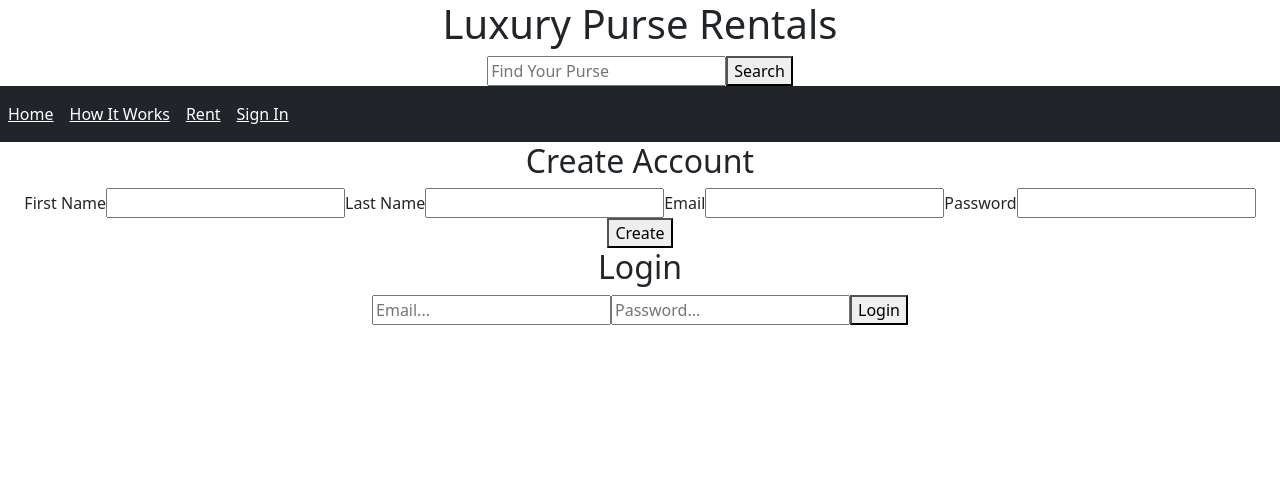
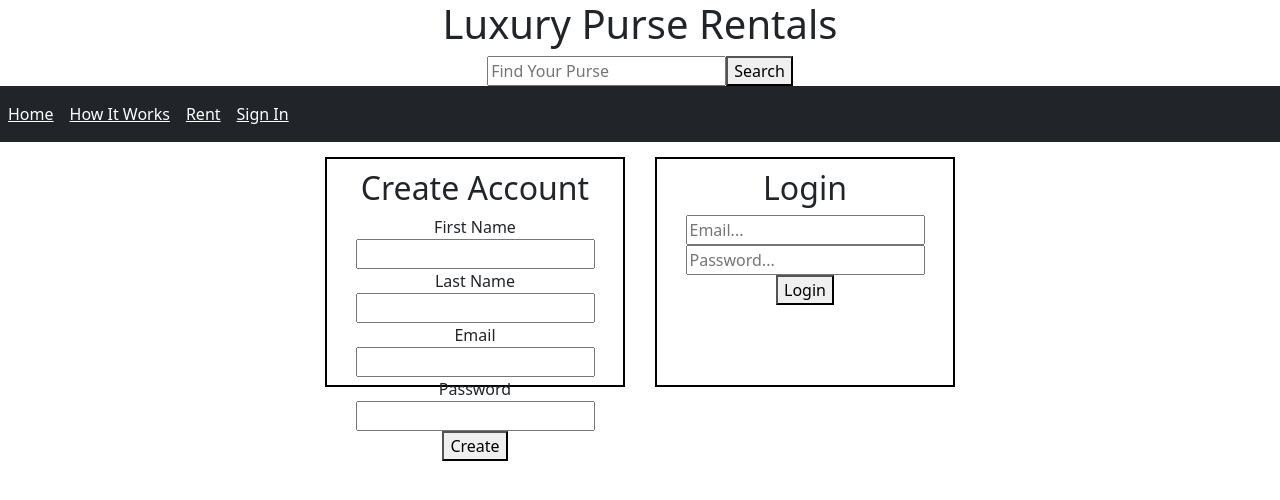
Before and after one commit to Raya-Sodwilai/rental-ui, a React (Create React App) app: page /signin in a window 1280 px wide. Shown: the top 500 px of the page. Built offline with nearby package versions, Linux system fonts and the light colour scheme; no server answers.

Commit message:
add styling to signin page

```diff
--- a/src/App.css
+++ b/src/App.css
@@ -11,3 +11,34 @@
   white-space: nowrap;
   width: 1px;
 }
+
+.create-account {
+  border: 2px solid rgb(0, 0, 0);
+  padding: 10px;
+  background-color: rgb(255, 255, 255);
+  display: block;
+  margin: 15px;
+  width: 300px;
+  height: 230px;
+  box-sizing: border-box;
+  float: left;
+}
+
+.login {
+  border: 2px solid rgb(0, 0, 0);
+  padding: 10px;
+  background-color: rgb(255, 255, 255);
+  display: block;
+  margin: 15px;
+  width: 300px;
+  height: 230px;
+  box-sizing: border-box;
+  float: left;
+}
+
+.Signin {
+  display: flex;
+  flex-direction: row;
+  align-items: center;
+  justify-content: center;
+}
```
